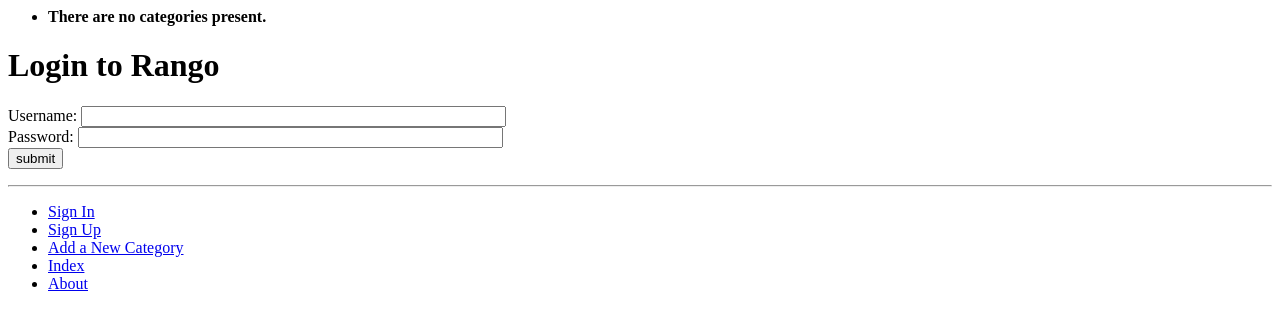
After one commit to zuzannad1/tango_with_django_project, a Django app: page /rango/login/ in a window 1280 px wide. The commit adds this page. Shown: the top 330 px of the page. Run offline with Django 3.2, Linux system fonts and the light colour scheme; data that the repository does not hold is empty.

Commit message:
db.sqlite3

```diff
--- a/rango/urls.py
+++ b/rango/urls.py
@@ -1,5 +1,6 @@
 from django.conf.urls import url
 from rango import views
+
 
 app_name = 'rango'
 
@@ -11,13 +12,7 @@ urlpatterns = [
 	url(r'^add_category/$', views.add_category, name='add_category'),
 	url(r'^category/(?P<category_name_slug>\w+)/add_page/$', views.add_page, name='add_page'),
         url(r'^register/', views.register, name='register'),
-	#url(r'^login/$', views.user_login, name='login'),
-	#url(r'^restricted/$', views.restricted, name='restricted'),
-	#url(r'^logout/$', views.user_logout, name='logout'),
-	#url(r'^search/$', views.search, name='search'),
-   # url(r'^profile/$', views.profile, name='profile'),
-    #url(r'^goto/$', views.track_url, name='track_url'),
-    #url(r'^like_category/$', views.like_category, name='like_category'),
-    #url(r'^suggest_category/$', views.suggest_category, name='suggest_category'),
-    #url(r'^auto_add_page/$', views.auto_add_page, name='auto_add_page'),
+	url(r'^login/$', views.user_login, name='login'),
+	url(r'^restricted/$', views.restricted, name='restricted'),
+	url(r'^logout/$', views.user_logout, name='logout'),
         ]
--- a/rango/views.py
+++ b/rango/views.py
@@ -4,10 +4,10 @@ from django.http import HttpResponse, HttpResponseRedirect
 from rango.forms import CategoryForm, PageForm
 from rango.forms import UserForm, UserProfileForm
 from django.urls import reverse
-from django.contrib.auth import authenticate, login
+from django.contrib.auth import authenticate, login, logout
+from django.contrib.auth.decorators import login_required
 
 
-#The welcome page with link to about page
 def index(request):
     category_list = Category.objects.order_by('-likes')[:5]
     page_list = Page.objects.order_by('-views')[:5]
@@ -15,11 +15,8 @@ def index(request):
     return render(request, 'rango/index.html', context_dict)
 
 
-# The about page with link to welcome page
 def about(request):
-# prints out whether the method is a GET or a POST
     print(request.method)
-# prints out the user name, if no one is logged in it prints `AnonymousUser`
     print(request.user)
     return render(request, 'rango/about.html', {})
 
@@ -39,7 +36,6 @@ def show_category(request, category_name_slug):
 
 def add_category(request):
     form = CategoryForm()
-
     if request.method == 'POST':
         form = CategoryForm(request.POST)
         if form.is_valid():
@@ -72,14 +68,12 @@ def add_page(request, category_name_slug):
     return render(request, 'rango/add_page.html', context_dict)
 
 def register(request):
+    registered = False
+    if(request.method == 'POST'):
+        userForm = UserForm(data=request.POST)
+        profileForm = UserProfileForm(data=request.POST)
 
-    registered = False
-
-    if(request.method == 'POST'):
-        userForm = forms.UserForm(data=request.POST)
-        profileForm = forms.UserProfileInfoForm(data=request.POST)
-
-        if((userForm.is_valid()) and (profileForm.id_valid())):
+        if((userForm.is_valid()) and (profileForm.is_valid())):
             user = userForm.save()
             user.set_password(user.password)
             user.save()
@@ -103,3 +97,32 @@ def register(request):
 
     return render(request, 'rango/register.html',
                   {'userForm':userForm, 'profileForm':profileForm, 'registered':registered})
+
+
+def user_login(request):
+    if request.method == 'POST':
+        username = request.POST.get('username')
+        password = request.POST.get('password')
+
+        user = authenticate(username=username, password=password)
+
+        if user:
+            if user.is_active:
+                login(request, user)
+                return HttpResponseRedirect(reverse('index'))
+            else:
+                return HttpResponse("Your Rango account is disabled.")
+        else:
+            print("Invalid login details: {0}, {1}".format(username, password))
+            return HttpResponse("Invalid login details supplied.")
+    else:
+        return render(request, 'rango/login.html', {})
+
+@login_required
+def restricted(request):
+    return HttpResponse("Since you're logged in, you can see this text!")
+
+@login_required
+def user_logout(request):
+    logout(request)
+    return HttpResponse(reverse('index'))
--- a/tango_with_django_project/settings.py
+++ b/tango_with_django_project/settings.py
@@ -27,6 +27,8 @@ MEDIA_DIR = os.path.join(BASE_DIR, 'media')
 MEDIA_ROOT = MEDIA_DIR
 
 MEDIA_URL = '/media/'
+
+LOGIN_URL = '/rango/login'
 
 # SECURITY WARNING: keep the secret key used in production secret!
 SECRET_KEY = '1%(g)w@g!h2%aj&z8faj*0ko6ho9*b%qn$7=pc4bw%q*#o6311'
@@ -109,7 +111,6 @@ AUTH_PASSWORD_VALIDATORS = [
     },
     {
         'NAME': 'django.contrib.auth.password_validation.MinimumLengthValidator',
-        'OPTIONS': {'min_lenght':6}
     },
     {
         'NAME': 'django.contrib.auth.password_validation.CommonPasswordValidator',
--- a/templates/rango/base.html
+++ b/templates/rango/base.html
@@ -15,10 +15,19 @@
 <div>
 {% block body_block %} {% endblock %}
 </div> <hr />
-<div> <ul>
-    <li><a href="/rango/register/">Register</a></li>
-	<li><a href="/rango/add_category/">Add Category</a></li>
-	<li><a href="/rango/about/">About</a></li>
-	<li><a href="/rango/">Index</a></li>
-</ul> </div>
+<div>
+<ul>
+{% if user.is_authenticated %}
+<li><a href="/rango/restricted/">Restricted Page</a></li>
+<li><a href="/rango/logout">Logout</a></li>
+{% else %}
+<li><a href="/rango/login">Sign In</a></li>
+<li><a href="/rango/register">Sign Up</a></li>
+{% endif %}
+<li><a href="/rango/add_category">Add a New Category</a></li>
+<li><a href="/rango/">Index</a></li>
+<li><a href="/rango/about">About</a></li>
+</ul>
+ </div>
+
 </body> </html>
--- /dev/null
+++ b/templates/rango/login.html
@@ -0,0 +1,14 @@
+{% extends 'rango/base.html' %}
+{% load staticfiles %}
+{% block title_block %}
+    Login
+{% endblock %}
+{% block body_block %}
+<h1>Login to Rango</h1>
+<form id="login_form" method="post" action="/rango/login/">
+{% csrf_token %}
+Username: <input type="text" name="username" value="" size="50" /> <br />
+Password: <input type="password" name="password" value="" size="50" /> <br />
+<input type="submit" value="submit" />
+</form>
+{% endblock %}
```
Also changed, not shown: templates/rango/index.html (+8 -0 lines), templates/rango/register.html (+4 -5 lines).
